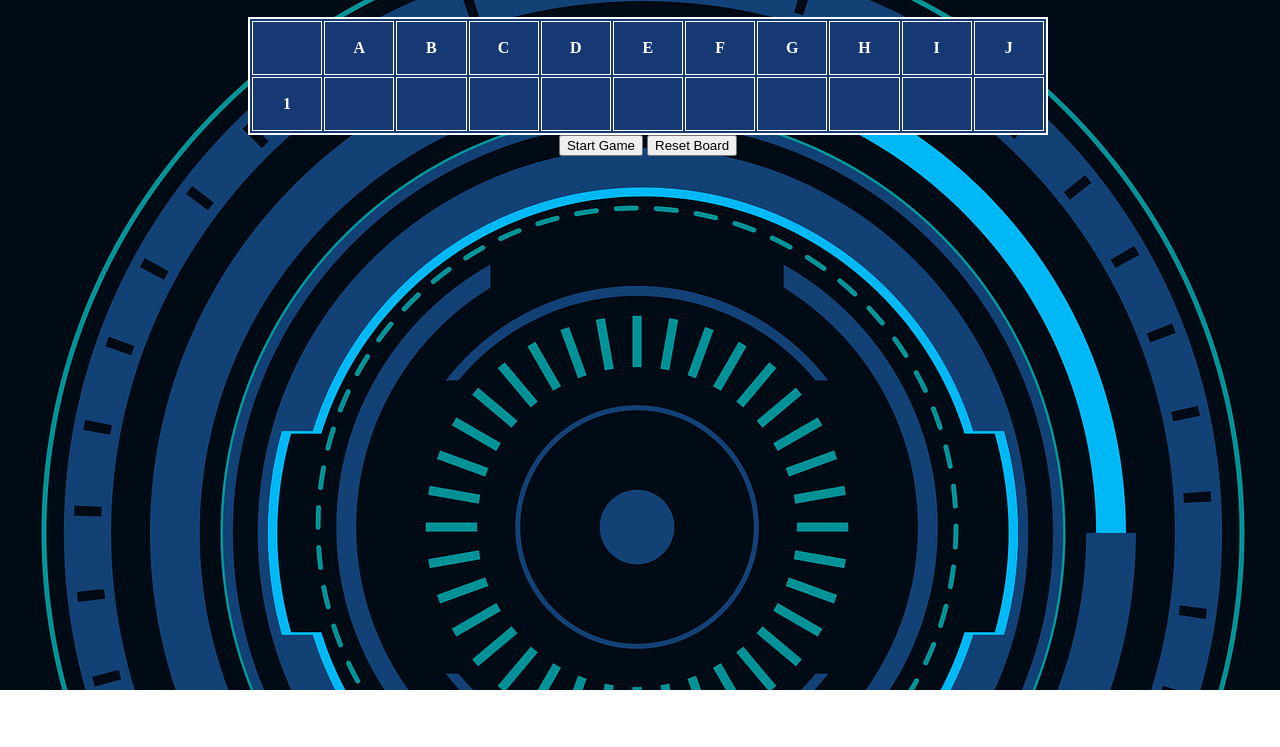
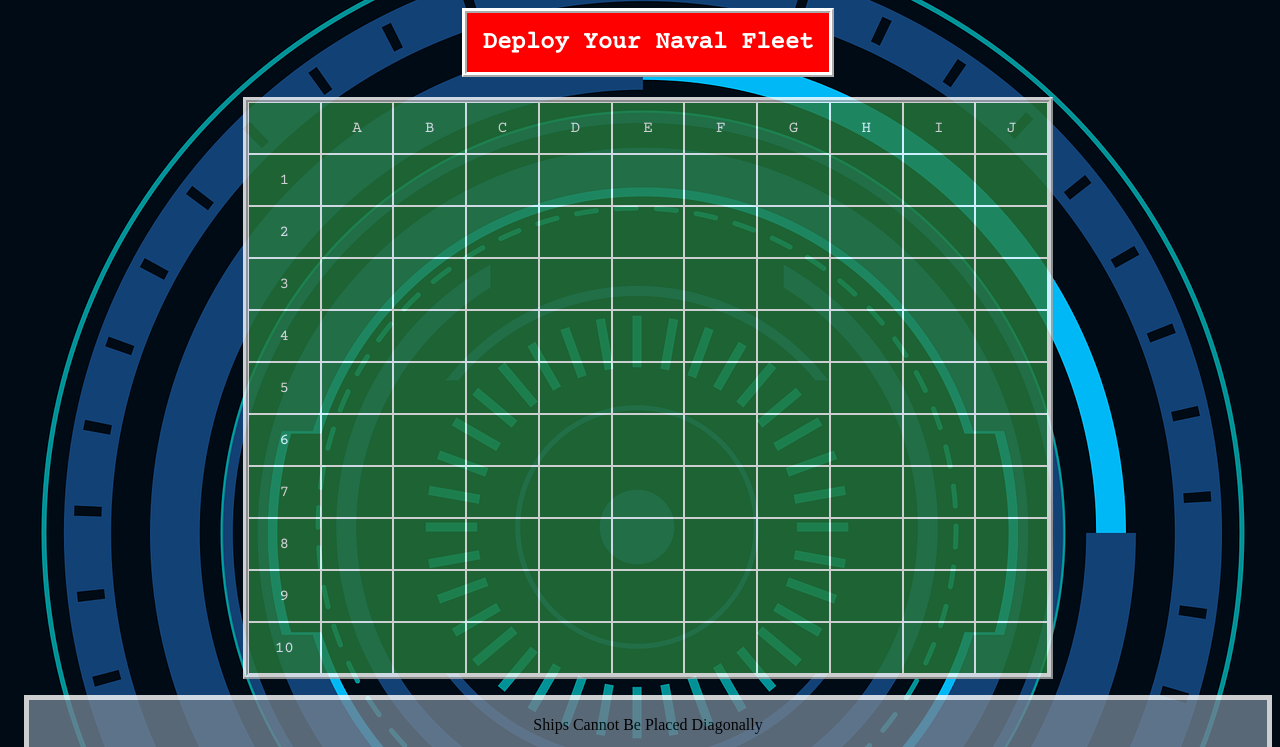
Before and after one commit to opower/Battle-Ship, a website: page battleShip.html in a window 1280 px wide. Shown: the part 110-857 px from the top of the page. Before the commit the page ends 800 px from the top, so only its background shows below. Drawn offline with nearby package versions, Linux system fonts and the light colour scheme.

Commit message:
board creation functionality and advance css

```diff
--- a/battleShip.html
+++ b/battleShip.html
@@ -4,47 +4,39 @@
     <meta charset="UTF-8">
     <meta name="viewport" content="width=device-width, initial-scale=1.0">
     <meta http-equiv="X-UA-Compatible" content="ie=edge">
+    <script type="text/javascript" src="https://ajax.googleapis.com/ajax/libs/jquery/3.4.1/jquery.min.js"></script>
     <link rel="stylesheet" href="style.css">
+
     <title>Battle Ship</title>
 </head>
+
 <body>
-  <h1>Welcome to Battle Ship!</h1>
-  <h2>Place Your Ships</h2>
+  <h1>BATTLE SHIP</h1>
+  <h2>Deploy Your Naval Fleet</h2>
 
   <div class='userBoard'>
-    <table>
-      <tr>
-        <th></th>
-        <th>A</th>
-        <th>B</th>
-        <th>C</th>
-        <th>D</th>
-        <th>E</th>
-        <th>F</th>
-        <th>G</th>
-        <th>H</th>
-        <th>I</th>
-        <th>J</th>
-      </tr>
-      <tr>
-        <th>1</th>
-        <th></th>
-        <th></th>
-        <th></th>
-        <th></th>
-        <th></th>
-        <th></th>
-        <th></th>
-        <th></th>
-        <th></th>
-        <th></th>
-      </tr>
-    </table>
+    <div class='display'></div>
+    <div class='display'>A</div>
+    <div class='display'>B</div>
+    <div class='display'>C</div>
+    <div class='display'>D</div>
+    <div class='display'>E</div>
+    <div class='display'>F</div>
+    <div class='display'>G</div>
+    <div class='display'>H</div>
+    <div class='display'>I</div>
+    <div class='display'>J</div>
+    <script type="text/javascript" src="battleShip.js"></script>
+  </div>
 
+  <div class='ships'>
+    <p>Ships Cannot Be Placed Diagonally</p>
+    <div class='carrier'> Carrier: X5 </div>
+    <div class='carrier'> Carrier: X5 </div>
   </div>
 
   <div class='buttons'>
-    <input type="button" value="Start Game">
+    <input type="button" value="Start Game" onclick="startGame()">
     <input type="button" value="Reset Board">
   </div>
 
--- a/battleShip.js
+++ b/battleShip.js
@@ -1,7 +1,10 @@
+const player = {
 
-//moves returns an array that contains a random letter column and random number row
-const moves = () =>{
+}
 
+const computer = {
+  name: 'Computer',
+  move: function(){
     const letters = ['A', 'B', 'C', 'D', 'E', 'F', 'G', 'H', 'I', 'J'];
     const nums = [1,2,3,4,5,6,7,8,9,10];
 
@@ -11,3 +14,28 @@ const moves = () =>{
     let move = [letters[randLetter], nums[randNums]];
     return move;
   }
+}
+
+//loads function onload
+$(function(){
+  creatBoard();
+  // $('.box').bind('click', function(){
+  //   alert($(this).text());
+  // });
+});
+
+const creatBoard = () => {
+
+  for(let i = 0; i < 10; i++){
+      $('.userBoard').append(`<div class='display'>${i+1}</div>`)
+    for(let j = 0; j < 10; j++){
+      $('.userBoard').append(`<div class="box"></div>`)
+    }
+
+  }
+}
+
+
+// const startGame = () =>{
+//   alert('Working')
+// }
--- a/style.css
+++ b/style.css
@@ -1,30 +1,79 @@
+@import url('https://fonts.googleapis.com/css?family=Courier+Prime|Press+Start+2P&display=swap');
+
+
 body{
   background-image: url(radar.png);
   width: 100%;
   background-repeat: no-repeat;
   background-size: cover;
+  text-align: center;
 }
 /* Image by <a href="https://pixabay.com/users/jeffjacobs1990-7438739/?utm_source=link-attribution&amp;utm_medium=referral&amp;utm_campaign=image&amp;utm_content=3149462">Jeff Jacobs</a> from <a href="https://pixabay.com/?utm_source=link-attribution&amp;utm_medium=referral&amp;utm_campaign=image&amp;utm_content=3149462">Pixabay</a> */
 
-table{
-  border: 2px solid white;
-  margin: auto;
-  width: 800px;
-  background-color: #173973;
-}
-
-h2, h1{
-  text-align: center;
+h1{
+  font-family: 'Press Start 2P';
+  font-size: 2.6rem;
   color: white;
 }
 
-th{
-  border: 1px solid white;
-  width: 50px;
-  height: 50px;
+h2{
+  background-color: red;
+  display: inline-block;
   color: white;
+  padding: 1rem;
+  border: 5px ridge white;
+  font-family: 'Courier Prime';
+}
+
+input[type="button"]{
+  background-color: red;
+  color: white;
+  font-size: 1rem;
+  padding: .5rem;
+  border-radius: 100px;
+  font-family: 'Courier Prime';
+}
+
+input[type="button"]:hover{
+  background-color: white;
+  color: red;
+}
+
+.userBoard{
+  background-color: #257a3c;
+  opacity: 0.8;
+  display: grid;
+  grid-template-columns: repeat(11, 1fr);
+  border: 5px ridge white;
+  font-family: 'Courier Prime';
+  color: white;
+  font-size: 1rem;
+  margin: auto;
+  max-width: 800px;
+}
+.box, .display{
+  border: 1px ridge white;
+  padding: 1rem;
 }
 
 .buttons{
-  text-align: center;
+  padding: 1rem;
 }
+
+.ships{
+  border: 5px solid white;
+  margin-top: 1rem;
+  background-color: slategrey;
+  opacity: 0.8;
+  margin-left: 1rem;
+  margin-right: 1rem;
+
+}
+
+.carrier{
+  background-color: purple;
+  border-radius: 50%;
+  width: 30px; height: 30px;
+
+
+}
```
Also changed, not shown: package.json (added, +23 -0 lines), 2 other files. Lines whose indentation alone changed are shown as unchanged.
